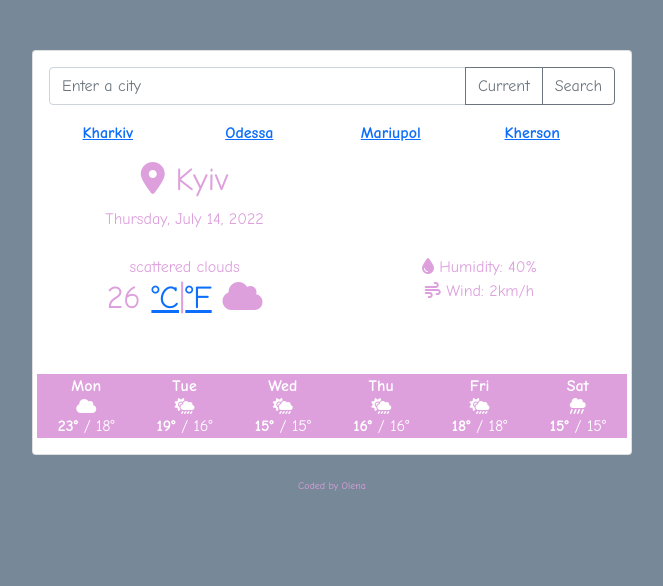
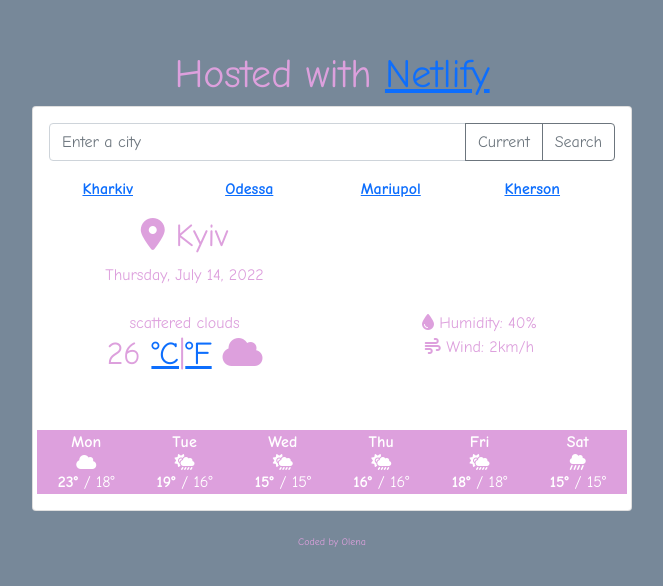
Before and after one commit to davydova2707/SheCodesProWeather, a website built with Parcel: page index.html in a window 1280 px wide. Shown: the whole page, without its empty margins (308-971 px from the left). Built offline with nearby package versions, Linux system fonts and the light colour scheme; no server answers.

Commit message:
Netlify link

```diff
--- a/index.html
+++ b/index.html
@@ -31,6 +31,12 @@
     <link rel="stylesheet" href="src/styles.css" />
   </head>
   <body>
+    <div class="container">
+      <h1>
+        Hosted with
+        <a href="https://www.netlify.com">Netlify</a>
+      </h1>
+    </div>
     <div class="container">
       <div class="card">
         <div class="card-body">
```
